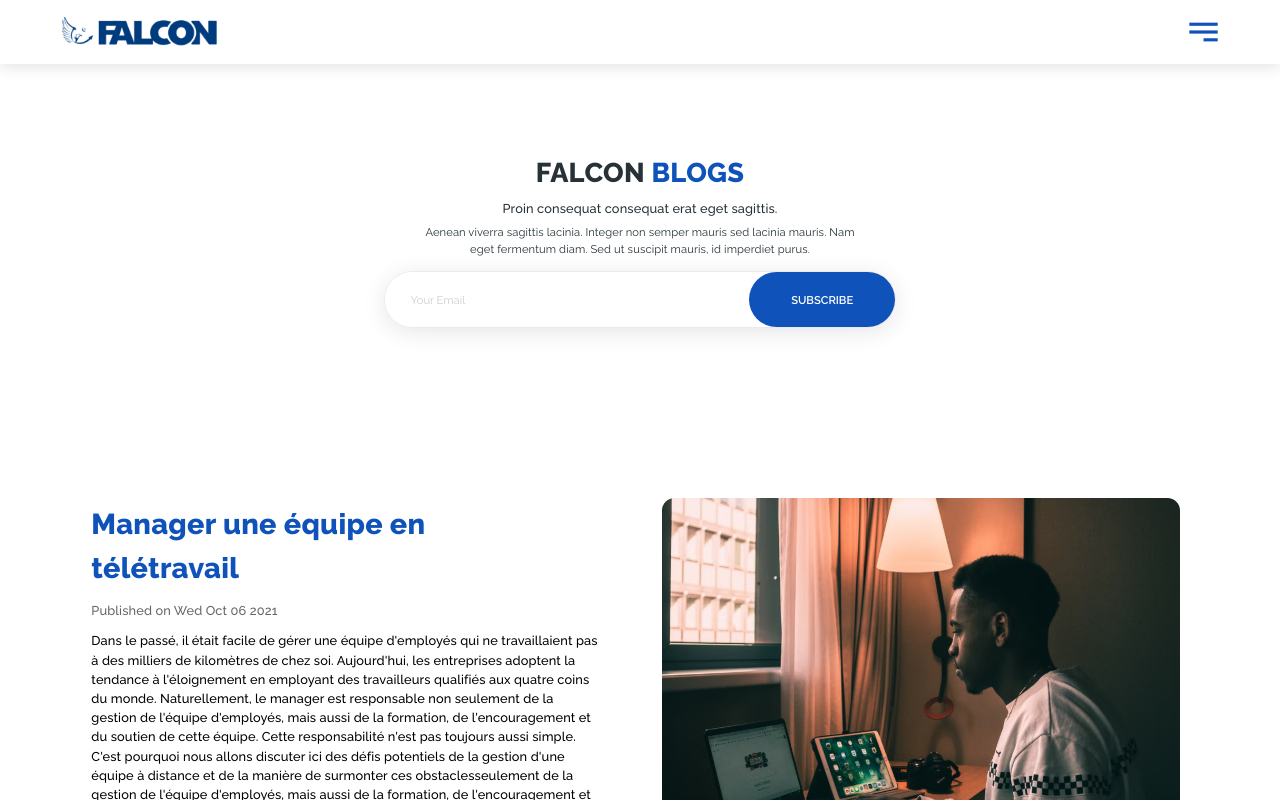
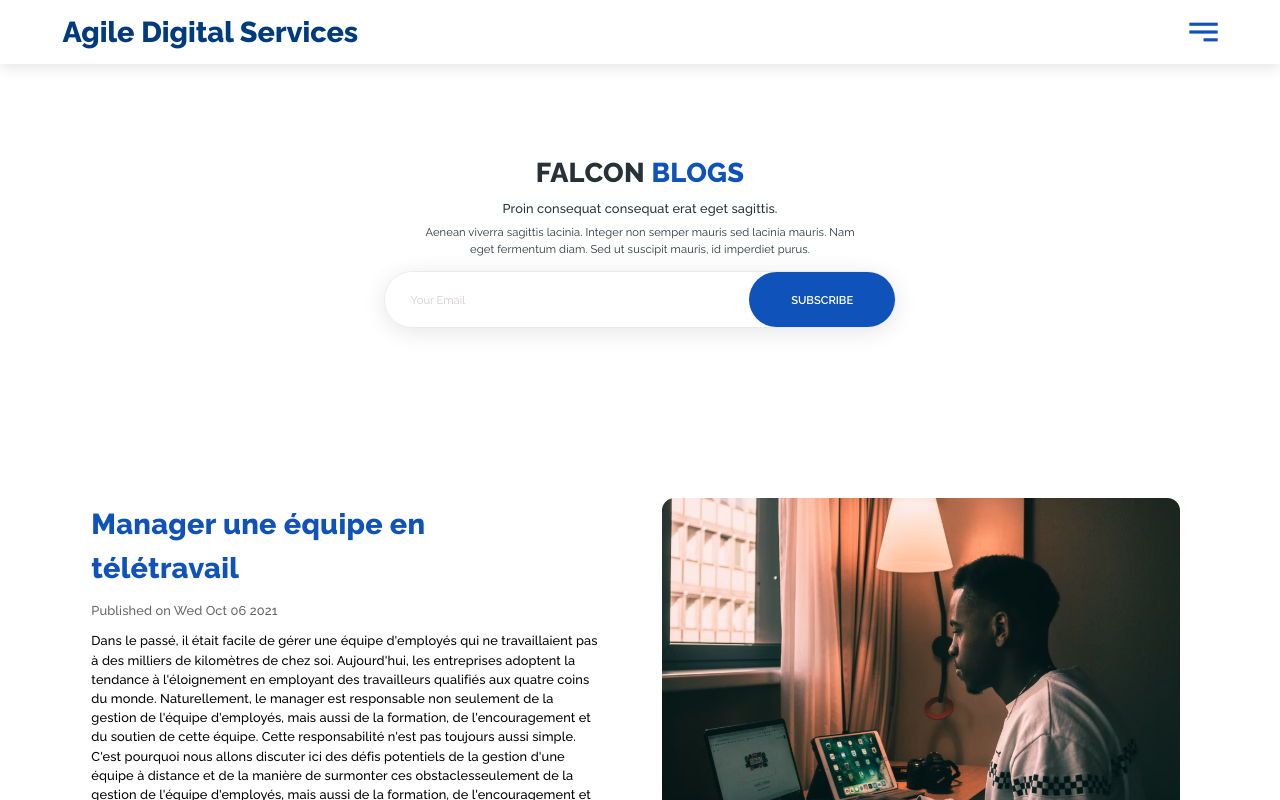
Before and after one commit to yousufkalim/agile-digital, a React (Create React App) app: page /blog in a window 1280 px wide. Shown: the top 800 px of the page. Built offline with nearby package versions, Linux system fonts and the light colour scheme.

Commit message:
Navbar Logo changed/ blog removed

```diff
--- a/src/components/Common/NavBar.js
+++ b/src/components/Common/NavBar.js
@@ -43,8 +43,8 @@ export default function NavBar(props) {
             {Menu ? (
               <motion.div className="MenuDiv" animate={{ y: [-1000, 0] }} transition={{ ease: "easeOut", duration: 1 }}>
               <Toolbar className="NavToolbar" sx={{ display: "flex", justifyContent: "space-between" }}>
-                <a href={`${process.env.REACT_APP_DEMO}/`}>
-                  <img alt="logo" src={LogoWhite} style={{ width: "70%" }} />
+                <a href={`${process.env.REACT_APP_DEMO}/`} className="LogoTitle_White">
+                Agile Digital Services
                 </a>
                 <img
                   className="MenuIconMob"
@@ -173,11 +173,11 @@ export default function NavBar(props) {
                                 </ListItemButton>
                               </List>
                             </Collapse>
-                            <ListItemButton  id="Mob_nav">
+                            {/* <ListItemButton  id="Mob_nav">
                               <a className="Nav_links" href={`${process.env.REACT_APP_DEMO}/blog`}>
                                 <ListItemText primary="Blog" />
                               </a>
-                            </ListItemButton>
+                            </ListItemButton> */}
                             <ListItemButton id="Mob_nav">
                               <a className="Nav_links" href={`${process.env.REACT_APP_DEMO}/ourprojects`}>
                                 <ListItemText primary="Our Projects" />
@@ -190,9 +190,9 @@ export default function NavBar(props) {
                             </ListItemButton>
                           </List>
                         </div>
-                        <li className="Service_Pc">
+                        {/* <li className="Service_Pc">
                           <a href={`${process.env.REACT_APP_DEMO}/blog`}>Blog</a>
-                        </li>
+                        </li> */}
                         <li className="Service_Pc">
                           <a href={`${process.env.REACT_APP_DEMO}/ourprojects`}>Our Projects</a>
                         </li>
@@ -207,8 +207,8 @@ export default function NavBar(props) {
             </motion.div>
             ) : (
               <Toolbar className="NavToolbar" >
-                <a href={`${process.env.REACT_APP_DEMO}/`}>
-                  <img alt="logo" src={LogoWhite} style={{ width: "75%" ,marginTop:"5%" }} />
+                <a href={`${process.env.REACT_APP_DEMO}/`} className="LogoTitle_White">
+                Agile Digital Services
                 </a>
                 <img
                   className="MenuIconMob"
@@ -237,8 +237,8 @@ export default function NavBar(props) {
               <>
               <motion.div className="MenuDiv" animate={{ y: [-1000, 0] }} transition={{ ease: "easeOut", duration: 1 }}>
                 <Toolbar className="NavToolbar" sx={{ display: "flex", justifyContent: "space-between" }}>
-                  <a href={`${process.env.REACT_APP_DEMO}/`}>
-                    <img alt="logo" src={LogoWhite} style={{ width: "70%" }} />
+                  <a href={`${process.env.REACT_APP_DEMO}/`} className="LogoTitle_White">
+                Agile Digital Services
                   </a>
                   <img
                     className="MenuIconMob"
@@ -367,11 +367,11 @@ export default function NavBar(props) {
                                   </ListItemButton>
                                 </List>
                               </Collapse>
-                              <ListItemButton  id="Mob_nav">
+                              {/* <ListItemButton  id="Mob_nav">
                                 <a className="Nav_links" href={`${process.env.REACT_APP_DEMO}/blog`}>
                                   <ListItemText primary="Blog" />
                                 </a>
-                              </ListItemButton>
+                              </ListItemButton> */}
                               <ListItemButton id="Mob_nav">
                                 <a className="Nav_links" href={`${process.env.REACT_APP_DEMO}/ourprojects`}>
                                   <ListItemText primary="Our Projects" />
@@ -384,9 +384,9 @@ export default function NavBar(props) {
                               </ListItemButton>
                             </List>
                           </div>
-                          <li className="Service_Pc">
+                          {/* <li className="Service_Pc">
                             <a href={`${process.env.REACT_APP_DEMO}/blog`}>Blog</a>
-                          </li>
+                          </li> */}
                           <li className="Service_Pc">
                             <a href={`${process.env.REACT_APP_DEMO}/ourprojects`}>Our Projects</a>
                           </li>
@@ -402,8 +402,8 @@ export default function NavBar(props) {
               </>
             ) : (
               <Toolbar className="NavToolbar">
-                <a href={`${process.env.REACT_APP_DEMO}/`}>
-                  <img alt="logo" src={Logo} style={{ width: "75%",marginTop:"5%" }} />
+                <a href={`${process.env.REACT_APP_DEMO}/`} className="LogoTitle" >
+                Agile Digital Services
                 </a>
 
                 <img className="MenuIconMob" alt="menu" src={NavMenu} style={{ width: "2.5%" }} onClick={(e) => SetMenu(!Menu)} />
--- a/src/css/Common/NavBar.css
+++ b/src/css/Common/NavBar.css
@@ -3,6 +3,16 @@
     box-shadow: 0px 2px 7px -1px rgb(0 0 0 / 20%) !important;
   } */
 
+  .LogoTitle{
+    font-size: 1.8rem;
+    font-weight: 800;
+    color: #003B7E;
+  }
+  .LogoTitle_White{
+    font-size: 1.8rem;
+    font-weight: 800;
+    color: #fff;
+  }
   .MenuDiv{
     height: 100vh;
     background:  linear-gradient(180deg, #003B7E 0%, #003B7E 21.35%, #003B7E 100%);;
```
